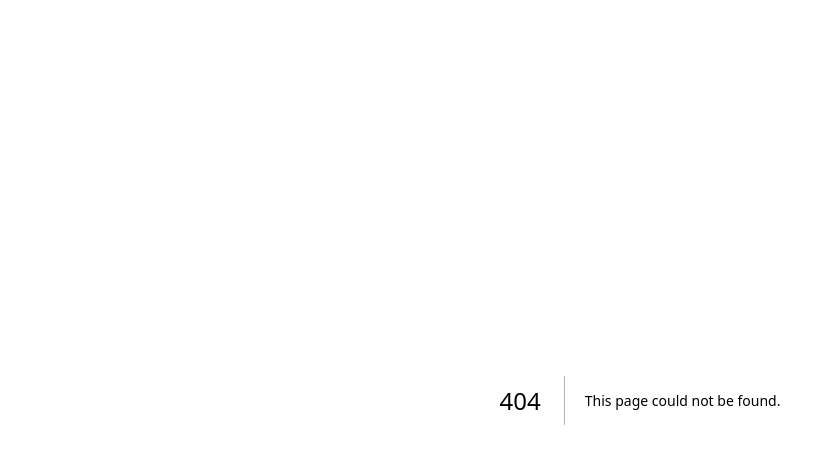
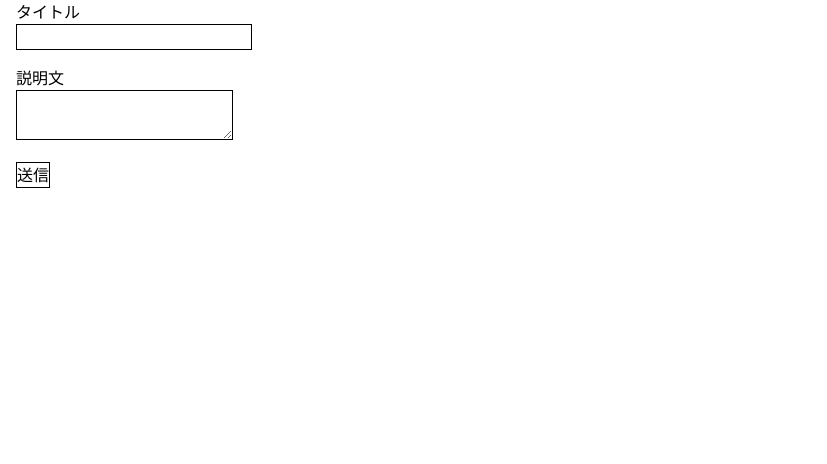
Before and after one commit to YM202c2100/learn-api, a Next.js app: page /CoopWithPHP in a window 1280 px wide. Before the commit this address had no page. Shown: the top 464 px of the page, without its empty margins (0-827 px from the left). Built offline with nearby package versions, Linux system fonts and the light colour scheme.

Commit message:
簡易フォームを作成

```diff
--- /dev/null
+++ b/app/CoopWithPHP/components/Form/Form.tsx
@@ -0,0 +1,19 @@
+const Form:React.FC = ()=>{
+  return(
+    <div>
+      <form action="" method="post" className="ml-4">
+        <div className="mb-4">
+          <p>タイトル</p>
+          <input type="text" name="title" required className="border border-black"/>
+        </div>
+        <div className="mb-4">
+          <p>説明文</p>
+          <textarea name="body" className="border border-black"/>
+        </div>
+        <button type="submit" className="border border-black">送信</button>
+      </form>
+    </div>
+  )
+}
+
+export {Form}
--- /dev/null
+++ b/app/CoopWithPHP/page.tsx
@@ -0,0 +1,10 @@
+import { Form } from "./components/Form/Form";
+
+
+export default function page(){
+  return(
+    <main>
+      <Form/>
+    </main>
+  )
+}
```
